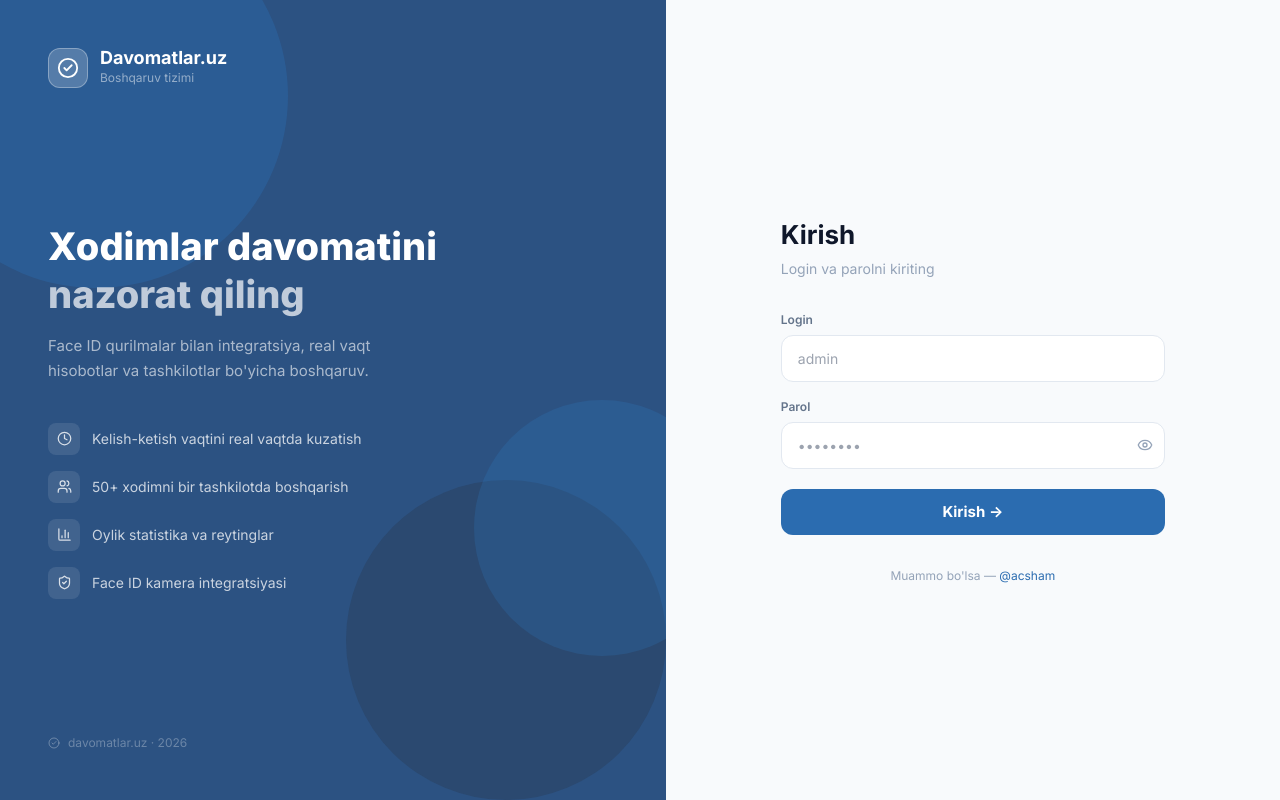
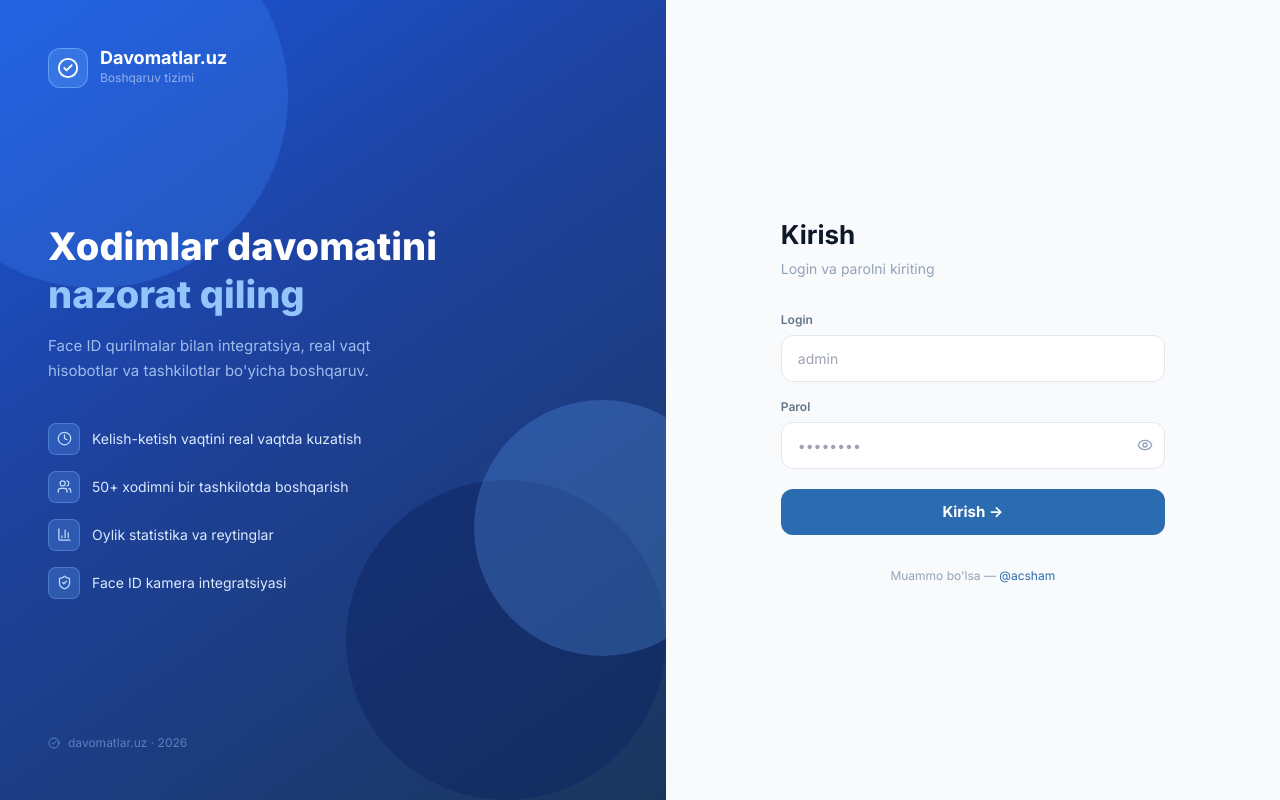
Before and after one commit to bekasadbe/server-project, a React (Vite) app in the folder frontend/: page / in a window 1280 px wide. Built offline with nearby package versions, Linux system fonts and the light colour scheme; no server answers.

Commit message:
Login: more vibrant gradient and colors on brand panel

```diff
--- a/frontend/src/pages/Login.jsx
+++ b/frontend/src/pages/Login.jsx
@@ -28,15 +28,15 @@ export default function Login({ onLogin }) {
     <div className="flex h-screen w-screen overflow-hidden bg-white">
 
       {/* Chap panel — brand */}
-      <div className="hidden lg:flex flex-col justify-between w-[52%] bg-brand-700 p-12 relative overflow-hidden">
+      <div className="hidden lg:flex flex-col justify-between w-[52%] p-12 relative overflow-hidden" style={{ background: 'linear-gradient(145deg, #1a56db 0%, #1e429f 40%, #1a365d 100%)' }}>
         {/* Fon doiralari */}
-        <div className="absolute -top-24 -left-24 w-96 h-96 rounded-full bg-brand-600 opacity-40"/>
-        <div className="absolute bottom-0 right-0 w-80 h-80 rounded-full bg-brand-800 opacity-60"/>
-        <div className="absolute top-1/2 -right-16 w-64 h-64 rounded-full bg-brand-500 opacity-20"/>
+        <div className="absolute -top-24 -left-24 w-96 h-96 rounded-full opacity-30" style={{ background: '#3b82f6' }}/>
+        <div className="absolute bottom-0 right-0 w-80 h-80 rounded-full opacity-50" style={{ background: '#0f2460' }}/>
+        <div className="absolute top-1/2 -right-16 w-64 h-64 rounded-full opacity-25" style={{ background: '#60a5fa' }}/>
 
         {/* Logo */}
         <div className="relative z-10 flex items-center gap-3">
-          <div className="w-10 h-10 rounded-xl bg-white/20 border border-white/30 flex items-center justify-center">
+          <div className="w-10 h-10 rounded-xl border flex items-center justify-center" style={{ background: 'rgba(96,165,250,0.3)', borderColor: 'rgba(147,197,253,0.5)' }}>
             <CheckCircle2 size={22} className="text-white"/>
           </div>
           <div>
@@ -49,26 +49,26 @@ export default function Login({ onLogin }) {
         <div className="relative z-10">
           <h1 className="text-white font-extrabold text-[38px] leading-tight mb-4">
             Xodimlar davomatini<br/>
-            <span className="text-white/70">nazorat qiling</span>
+            <span className="text-blue-300">nazorat qiling</span>
           </h1>
-          <p className="text-white/60 text-[15px] leading-relaxed mb-10 max-w-sm">
+          <p className="text-blue-200/80 text-[15px] leading-relaxed mb-10 max-w-sm">
             Face ID qurilmalar bilan integratsiya, real vaqt hisobotlar va tashkilotlar bo'yicha boshqaruv.
           </p>
 
           <div className="flex flex-col gap-4">
             {FEATURES.map(({ icon: Icon, text }) => (
               <div key={text} className="flex items-center gap-3">
-                <div className="w-8 h-8 rounded-lg bg-white/10 flex items-center justify-center shrink-0">
-                  <Icon size={15} className="text-white/80"/>
+                <div className="w-8 h-8 rounded-lg flex items-center justify-center shrink-0" style={{ background: 'rgba(96,165,250,0.25)', border: '1px solid rgba(147,197,253,0.3)' }}>
+                  <Icon size={15} className="text-blue-200"/>
                 </div>
-                <span className="text-white/75 text-[14px]">{text}</span>
+                <span className="text-blue-100 text-[14px]">{text}</span>
               </div>
             ))}
           </div>
         </div>
 
         {/* Footer */}
-        <div className="relative z-10 flex items-center gap-2 text-white/30 text-[12px]">
+        <div className="relative z-10 flex items-center gap-2 text-blue-300/50 text-[12px]">
           <CheckCircle2 size={12}/>
           davomatlar.uz · 2026
         </div>
```
